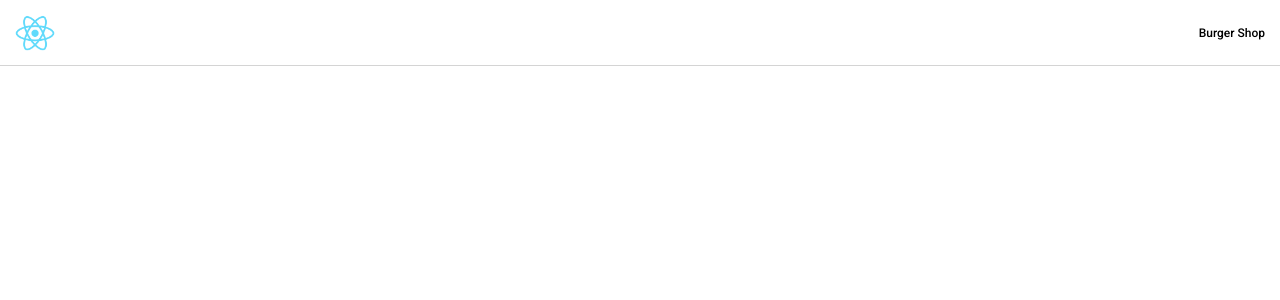
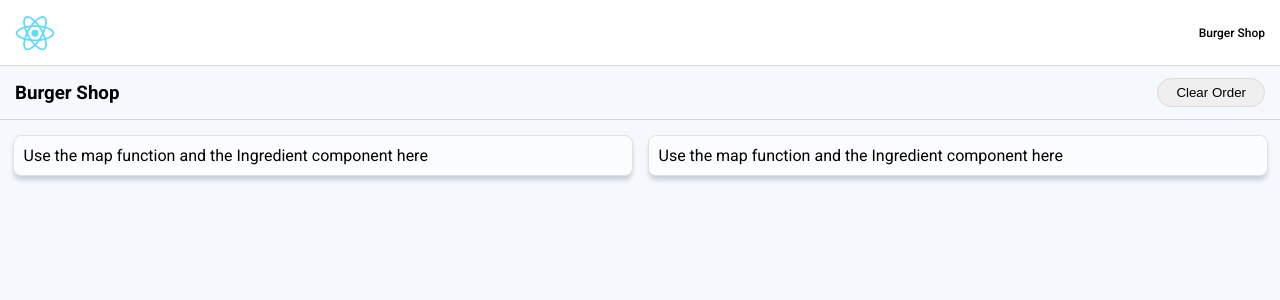
Before and after one commit to SullyDurgin/reactville-lab, a React (Create React App) app: page /burgers in a window 1280 px wide. Before the commit this address had no page. Shown: the top 300 px of the page. Built offline with nearby package versions, Linux system fonts and the light colour scheme; a web font is replaced by a local one.

Commit message:
burger shop page shows up

```diff
--- a/src/App.jsx
+++ b/src/App.jsx
@@ -1,5 +1,5 @@
 import React from 'react'
-import { BrowserRouter, Routes, Route } from 'react-router-dom'
+import { Routes, Route } from 'react-router-dom'
 import './styles/App.css'
 
 // Components
@@ -14,7 +14,7 @@ const App = () => {
       <main>
         <Routes>
         <Route path='/' element={<Landing/>}/>
-        <Route path='burgershop' element={<BurgerShop/>}/>
+        <Route path='/burgers' element={<BurgerShop/>}/>
       </Routes>
       </main>
     </>
```
Also changed, not shown: src/Components/BurgerShop/BurgerShop.jsx (+3 -5 lines).
